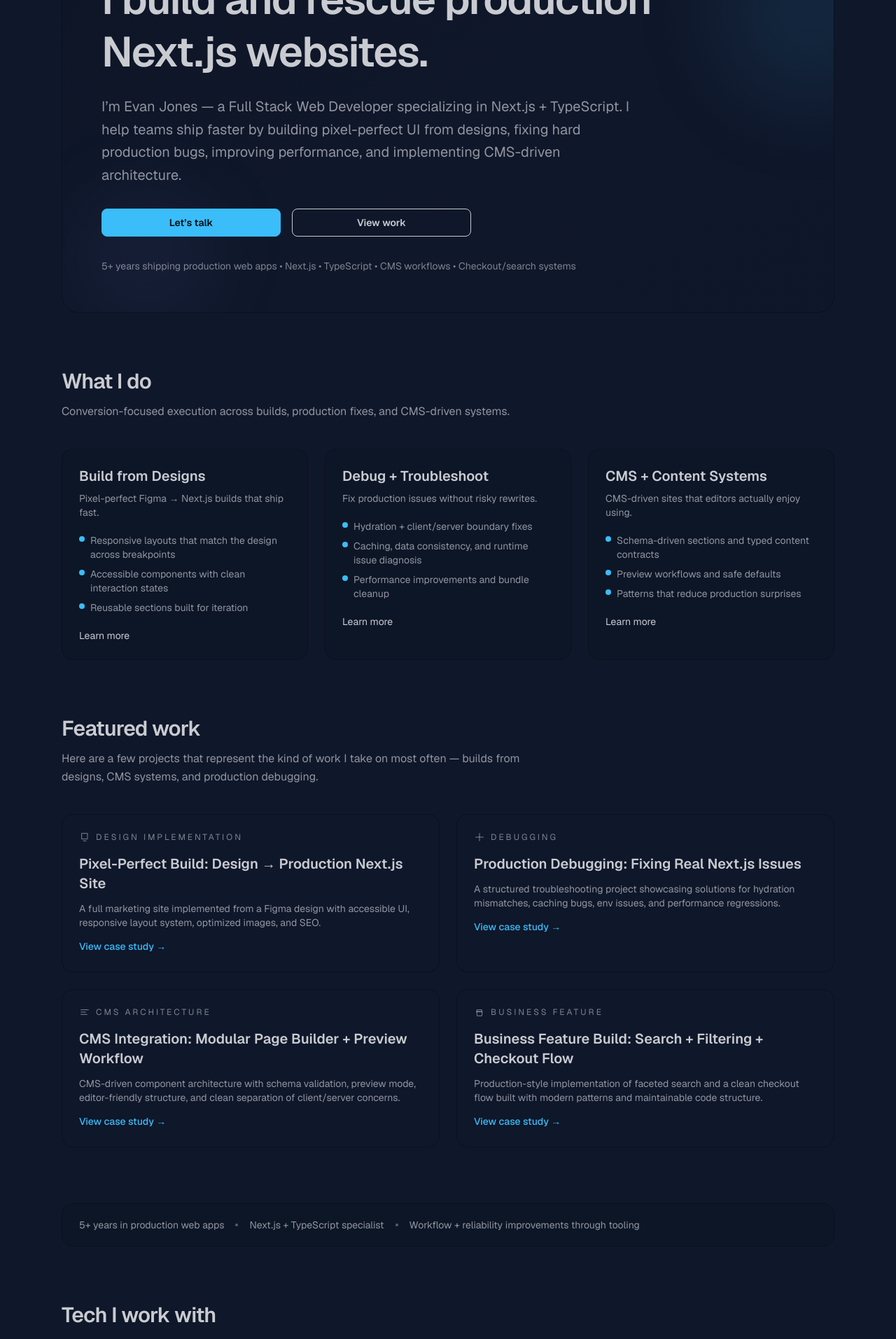
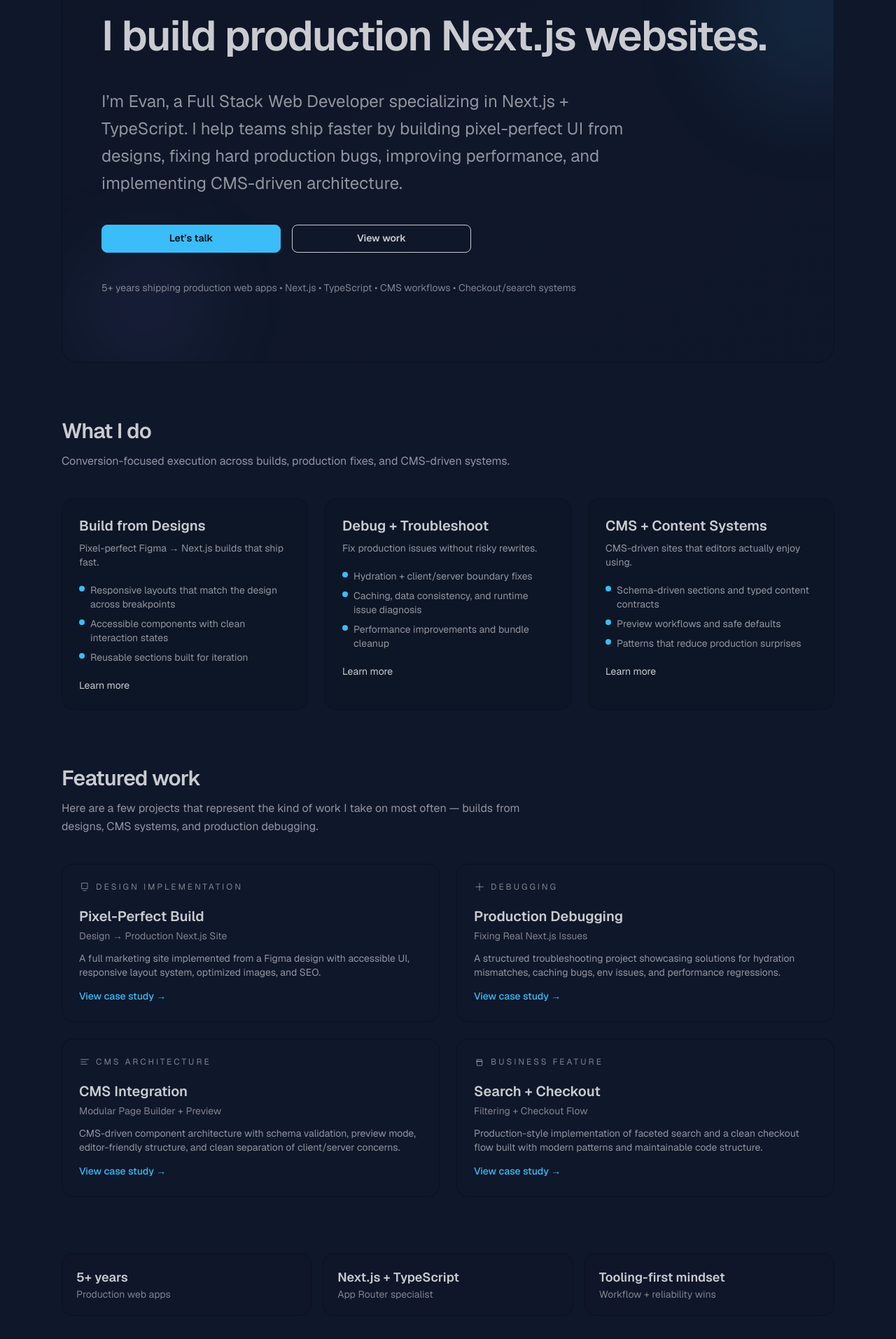
Before and after one commit to edj4960/portfolio-v5, a Next.js app: page / in a window 1280 px wide. Shown: the part 280-2193 px from the top of the page at 70% size. Built offline with nearby package versions, Linux system fonts and the light colour scheme.

Commit message:
Refactor homepage layout with improved spacing, hover effects, and content structure

```diff
--- a/src/app/page.tsx
+++ b/src/app/page.tsx
@@ -2,7 +2,8 @@
 
 const featuredWork = [
   {
-    title: "Pixel-Perfect Build: Design → Production Next.js Site",
+    title: "Pixel-Perfect Build",
+    subtitle: "Design → Production Next.js Site",
     description:
       "A full marketing site implemented from a Figma design with accessible UI, responsive layout system, optimized images, and SEO.",
     category: "Design Implementation",
@@ -26,7 +27,8 @@
     ),
   },
   {
-    title: "Production Debugging: Fixing Real Next.js Issues",
+    title: "Production Debugging",
+    subtitle: "Fixing Real Next.js Issues",
     description:
       "A structured troubleshooting project showcasing solutions for hydration mismatches, caching bugs, env issues, and performance regressions.",
     category: "Debugging",
@@ -49,7 +51,8 @@
     ),
   },
   {
-    title: "CMS Integration: Modular Page Builder + Preview Workflow",
+    title: "CMS Integration",
+    subtitle: "Modular Page Builder + Preview",
     description:
       "CMS-driven component architecture with schema validation, preview mode, editor-friendly structure, and clean separation of client/server concerns.",
     category: "CMS Architecture",
@@ -72,7 +75,8 @@
     ),
   },
   {
-    title: "Business Feature Build: Search + Filtering + Checkout Flow",
+    title: "Search + Checkout",
+    subtitle: "Filtering + Checkout Flow",
     description:
       "Production-style implementation of faceted search and a clean checkout flow built with modern patterns and maintainable code structure.",
     category: "Business Feature",
@@ -115,22 +119,21 @@
 export default function Home() {
   return (
     <div className="space-y-20">
-      <section className="relative overflow-hidden rounded-3xl border border-base-300 bg-gradient-to-br from-base-200/70 via-base-100 to-base-200/10 px-8 py-14 md:px-14">
+      <section className="relative overflow-hidden rounded-3xl border border-base-300 bg-gradient-to-br from-base-200/70 via-base-100 to-base-200/10 px-8 py-16 md:px-14 md:py-20 lg:py-24">
         <div className="pointer-events-none absolute -right-24 top-10 h-64 w-64 rounded-full bg-primary/10 blur-3xl" />
         <div className="pointer-events-none absolute bottom-0 left-10 h-40 w-40 rounded-full bg-secondary/10 blur-3xl" />
-        <div className="relative space-y-8">
+        <div className="relative flex flex-col justify-center space-y-10">
           <div className="flex flex-wrap items-center gap-3">
-            <span className="badge badge-outline">Limited availability — evenings/weekends</span>
             <span className="badge badge-ghost text-xs uppercase tracking-[0.3em] text-base-content/60">
               Full Stack Next.js Developer
             </span>
           </div>
-          <div className="space-y-6">
-            <h1 className="text-4xl font-semibold leading-tight tracking-tight md:text-6xl">
-              I build and rescue production Next.js websites.
+          <div className="space-y-8">
+            <h1 className="text-4xl font-semibold leading-snug tracking-tight md:text-6xl">
+              I build production Next.js websites.
             </h1>
-            <p className="max-w-3xl text-lg leading-relaxed text-base-content/70 md:text-xl">
-              I’m Evan Jones — a Full Stack Web Developer specializing in Next.js
+            <p className="max-w-3xl text-xl leading-relaxed text-base-content/70 md:text-2xl">
+              I’m Evan, a Full Stack Web Developer specializing in Next.js
               + TypeScript. I help teams ship faster by building pixel-perfect UI
               from designs, fixing hard production bugs, improving performance,
               and implementing CMS-driven architecture.
@@ -160,7 +163,7 @@
           </p>
         </div>
         <div className="grid gap-6 md:grid-cols-3">
-          <div className="card border border-base-300 bg-base-200/40">
+          <div className="card border border-base-300 bg-base-200/40 transition duration-200 hover:-translate-y-0.5 hover:border-primary/40 hover:bg-base-200/50 hover:shadow-lg">
             <div className="card-body gap-5 p-6">
               <div className="space-y-2">
                 <h3 className="text-xl font-semibold">Build from Designs</h3>
@@ -187,7 +190,7 @@
               </Link>
             </div>
           </div>
-          <div className="card border border-base-300 bg-base-200/40">
+          <div className="card border border-base-300 bg-base-200/40 transition duration-200 hover:-translate-y-0.5 hover:border-primary/40 hover:bg-base-200/50 hover:shadow-lg">
             <div className="card-body gap-5 p-6">
               <div className="space-y-2">
                 <h3 className="text-xl font-semibold">Debug + Troubleshoot</h3>
@@ -214,7 +217,7 @@
               </Link>
             </div>
           </div>
-          <div className="card border border-base-300 bg-base-200/40">
+          <div className="card border border-base-300 bg-base-200/40 transition duration-200 hover:-translate-y-0.5 hover:border-primary/40 hover:bg-base-200/50 hover:shadow-lg">
             <div className="card-body gap-5 p-6">
               <div className="space-y-2">
                 <h3 className="text-xl font-semibold">CMS + Content Systems</h3>
@@ -258,7 +261,7 @@
             <Link
               key={project.title}
               href={project.href}
-              className="group rounded-2xl border border-base-300 bg-base-100 p-6 transition duration-200 hover:-translate-y-0.5 hover:border-primary/40 hover:bg-base-200/40 focus-visible:outline-none focus-visible:ring-2 focus-visible:ring-primary"
+              className="group flex h-full flex-col rounded-2xl border border-base-300 bg-base-100 p-6 transition duration-200 hover:-translate-y-0.5 hover:border-primary/40 hover:bg-base-200/40 hover:shadow-lg focus-visible:outline-none focus-visible:ring-2 focus-visible:ring-primary focus-visible:ring-offset-2 focus-visible:ring-offset-base-100"
             >
               <div className="flex items-center gap-3 text-xs uppercase tracking-[0.25em] text-base-content/60">
                 <span className="inline-flex items-center gap-2">
@@ -266,8 +269,13 @@
                   {project.category}
                 </span>
               </div>
-              <div className="mt-4 space-y-3">
-                <h3 className="text-xl font-semibold">{project.title}</h3>
+              <div className="mt-5 space-y-3">
+                <div className="space-y-1">
+                  <h3 className="text-xl font-semibold">{project.title}</h3>
+                  <p className="text-sm text-base-content/60">
+                    {project.subtitle}
+                  </p>
+                </div>
                 <p className="text-sm text-base-content/70">
                   {project.description}
                 </p>
@@ -280,14 +288,23 @@
         </div>
       </section>
 
-      <section className="rounded-2xl border border-base-300 bg-base-200/40 px-6 py-5">
-        <div className="flex flex-wrap items-center gap-4 text-sm text-base-content/70">
-          <span>5+ years in production web apps</span>
-          <span className="hidden h-1 w-1 rounded-full bg-base-content/40 sm:inline-block" />
-          <span>Next.js + TypeScript specialist</span>
-          <span className="hidden h-1 w-1 rounded-full bg-base-content/40 sm:inline-block" />
-          <span>Workflow + reliability improvements through tooling</span>
-        </div>
+      <section className="grid gap-4 md:grid-cols-3">
+        {[
+          { top: "5+ years", bottom: "Production web apps" },
+          { top: "Next.js + TypeScript", bottom: "App Router specialist" },
+          {
+            top: "Tooling-first mindset",
+            bottom: "Workflow + reliability wins",
+          },
+        ].map((item) => (
+          <div
+            key={item.top}
+            className="rounded-2xl border border-base-300 bg-base-100/60 p-5 transition duration-200 hover:bg-base-200/50"
+          >
+            <p className="text-lg font-semibold">{item.top}</p>
+            <p className="text-sm text-base-content/60">{item.bottom}</p>
+          </div>
+        ))}
       </section>
 
       <section className="space-y-10">
@@ -322,7 +339,10 @@
           </div>
           <div className="flex flex-wrap gap-3">
             {techStack.map((item) => (
-              <span key={item} className="badge badge-outline px-4 py-3">
+              <span
+                key={item}
+                className="badge badge-outline px-4 py-3 transition duration-200 hover:border-base-200 hover:bg-base-200/50"
+              >
                 {item}
               </span>
             ))}
@@ -335,9 +355,12 @@
           <h2 className="text-3xl font-semibold tracking-tight">
             Recognition &amp; feedback
           </h2>
+          <p className="text-sm text-base-content/60">
+            Feedback from people I’ve worked with.
+          </p>
         </div>
-        <div className="grid gap-6 md:grid-cols-2">
-          <div className="relative rounded-2xl border border-base-300 bg-base-100 p-6">
+        <div className="grid items-stretch gap-6 md:grid-cols-2">
+          <div className="relative flex h-full flex-col rounded-2xl border border-base-300 bg-base-100 p-6">
             <span className="absolute right-6 top-6 text-5xl text-base-content/10">
               “
             </span>
@@ -356,7 +379,7 @@
               </div>
             </div>
           </div>
-          <div className="relative rounded-2xl border border-base-300 bg-base-100 p-6">
+          <div className="relative flex h-full flex-col rounded-2xl border border-base-300 bg-base-100 p-6">
             <span className="absolute right-6 top-6 text-5xl text-base-content/10">
               “
             </span>
@@ -388,11 +411,11 @@
             Share your designs, the repo, or the blocker — I’ll suggest the
             fastest path to a clean solution.
           </p>
-          <div className="flex flex-wrap gap-4">
-            <Link href="/contact" className="btn btn-primary btn-wide">
+          <div className="flex flex-wrap gap-4 pt-2">
+            <Link href="/contact" className="btn btn-primary btn-lg">
               Let’s talk
             </Link>
-            <Link href="/services" className="btn btn-outline btn-wide">
+            <Link href="/services" className="btn btn-outline btn-md">
               See services
             </Link>
           </div>
```
